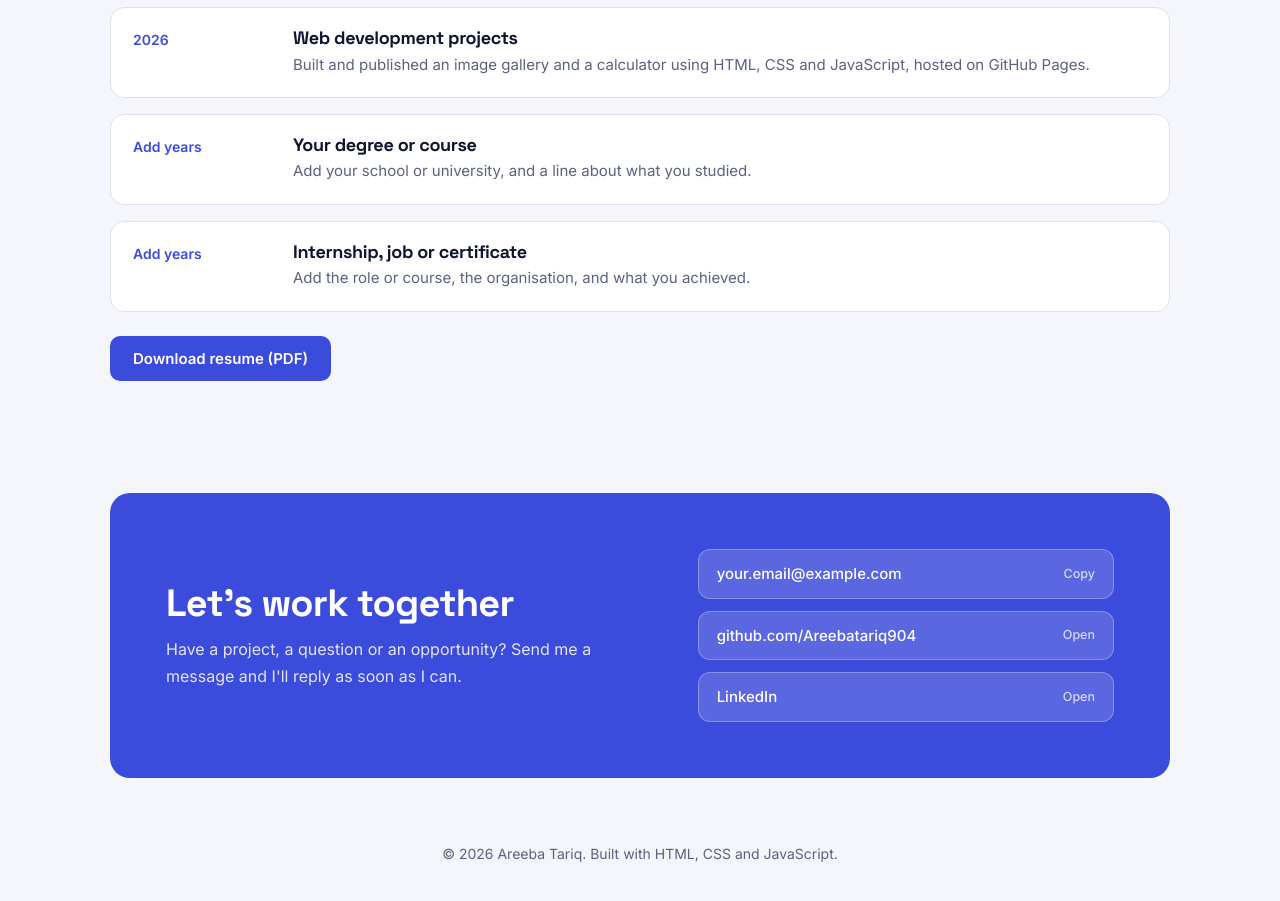
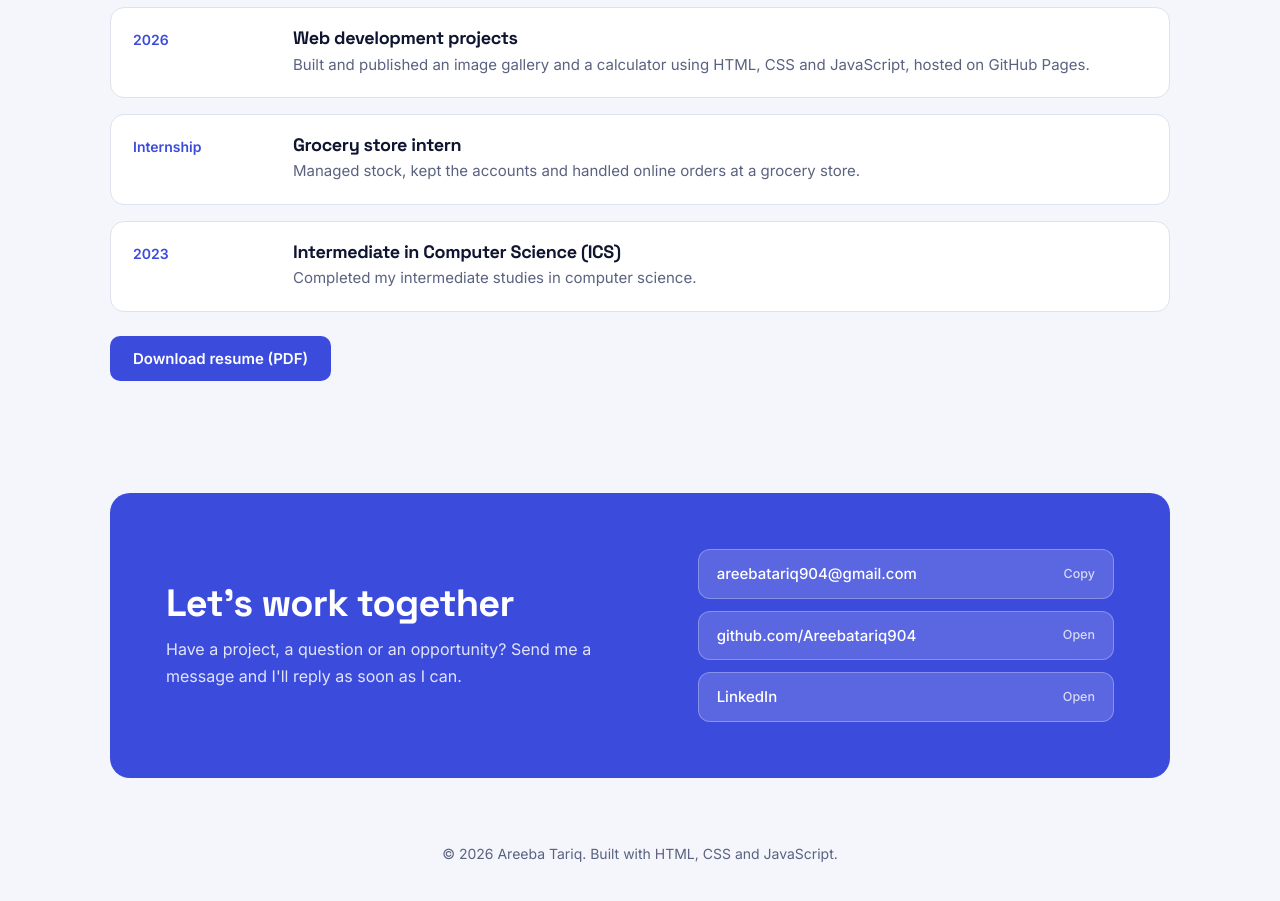
Before and after one commit to Areebatariq904/portfolio, a plain HTML site: page index.html in a window 1280 px wide. Shown: the part 2503-3404 px from the top of the page. Drawn offline with Linux system fonts and the light colour scheme.

Commit message:
Update index.html

```diff
--- a/index.html
+++ b/index.html
@@ -351,8 +351,8 @@
       <div class="timeline">
         <!-- EDIT: replace these entries with your own details -->
         <div class="item reveal"><time>2026</time><div><h3>Web development projects</h3><p>Built and published an image gallery and a calculator using HTML, CSS and JavaScript, hosted on GitHub Pages.</p></div></div>
-        <div class="item reveal"><time>Add years</time><div><h3>Your degree or course</h3><p>Add your school or university, and a line about what you studied.</p></div></div>
-        <div class="item reveal"><time>Add years</time><div><h3>Internship, job or certificate</h3><p>Add the role or course, the organisation, and what you achieved.</p></div></div>
+        <div class="item reveal"><time>Internship</time><div><h3>Grocery store intern</h3><p>Managed stock, kept the accounts and handled online orders at a grocery store.</p></div></div>
+        <div class="item reveal"><time>2023</time><div><h3>Intermediate in Computer Science (ICS)</h3><p>Completed my intermediate studies in computer science.</p></div></div>
       </div>
       <!-- EDIT: upload your resume to the repository as resume.pdf -->
       <div class="resume-cta reveal"><a class="btn primary" href="resume.pdf" target="_blank" rel="noopener">Download resume (PDF)</a></div>
@@ -368,10 +368,10 @@
         </div>
         <div class="contact-list">
           <!-- EDIT: replace with your real email address -->
-          <button type="button" id="copyMail" data-email="your.email@example.com"><span id="mailText">your.email@example.com</span><small id="mailHint">Copy</small></button>
+          <button type="button" id="copyMail" data-email="areebatariq904@gmail.com"><span id="mailText">areebatariq904@gmail.com</span><small id="mailHint">Copy</small></button>
           <a href="https://github.com/Areebatariq904" target="_blank" rel="noopener"><span>github.com/Areebatariq904</span><small>Open</small></a>
           <!-- EDIT: add your LinkedIn link here -->
-          <a href="https://www.linkedin.com/" target="_blank" rel="noopener"><span>LinkedIn</span><small>Open</small></a>
+          <a href="https://www.linkedin.com/feed/" target="_blank" rel="noopener"><span>LinkedIn</span><small>Open</small></a>
         </div>
       </div>
     </div>
```
